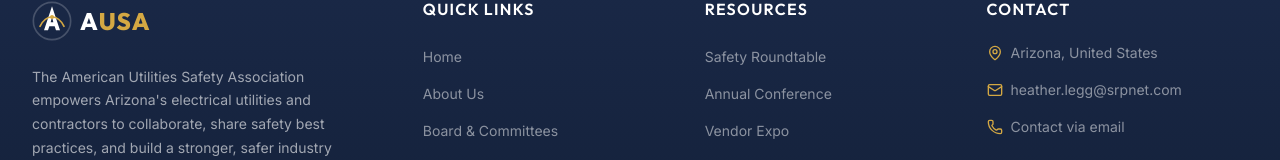
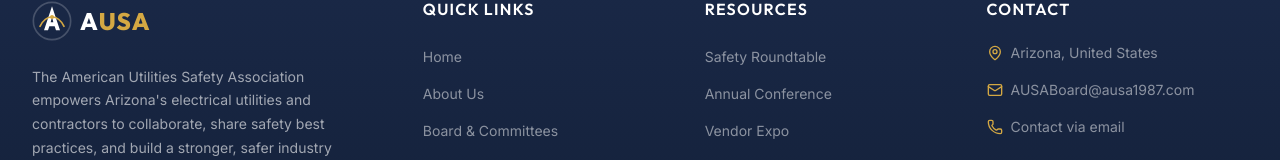
Before and after one commit to skobie/ausa-website, a React (Vite) app: page / in a window 1280 px wide. Shown: the part 4537-4697 px from the top of the page. Built offline with nearby package versions, Linux system fonts and the light colour scheme.

Commit message:
Email change

```diff
--- a/src/components/Footer.jsx
+++ b/src/components/Footer.jsx
@@ -82,7 +82,7 @@
             </div>
             <div className="footer-contact-item">
               <Mail size={16} />
-              <a href="mailto:heather.legg@srpnet.com">heather.legg@srpnet.com</a>
+              <a href="mailto:AUSABoard@ausa1987.com">AUSABoard@ausa1987.com</a>
             </div>
             <div className="footer-contact-item">
               <Phone size={16} />
--- a/src/pages/Contact.jsx
+++ b/src/pages/Contact.jsx
@@ -101,7 +101,7 @@
                     <div>
                       <h5>Email</h5>
                       <p>
-                        <a href="mailto:heather.legg@srpnet.com">heather.legg@srpnet.com</a>
+                        <a href="mailto:AUSABoard@ausa1987.com">AUSABoard@ausa1987.com</a>
                       </p>
                     </div>
                   </div>
```
